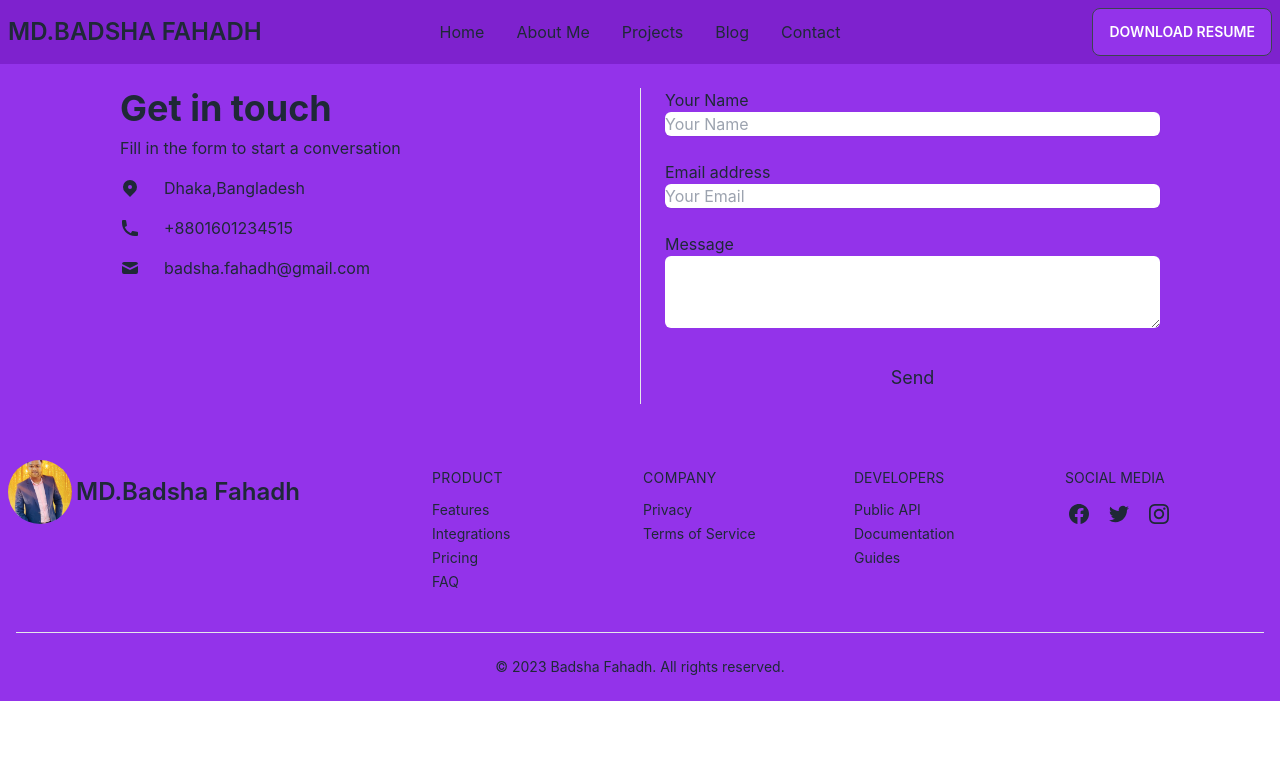
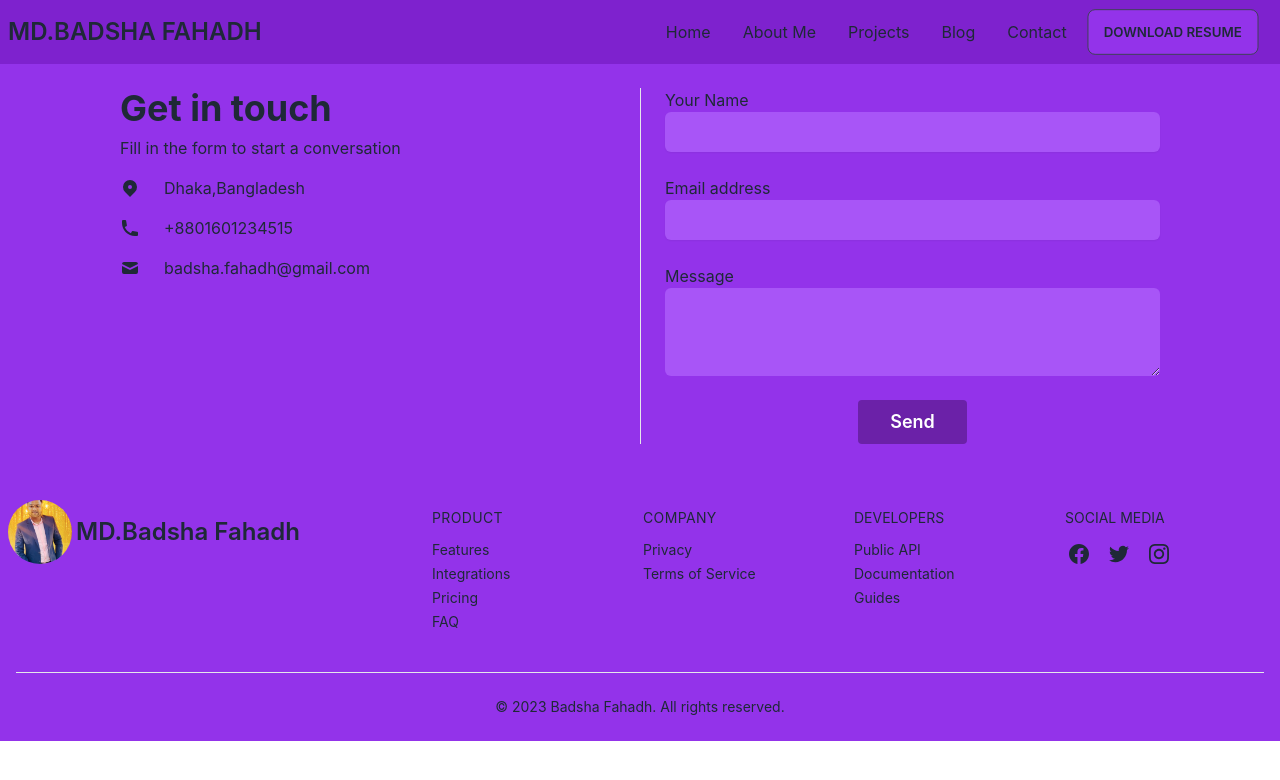
Before and after one commit to FahadMridha/my-protfolio, a React (Create React App) app: page /contact in a window 1280 px wide. Shown: the top 780 px of the page. Built offline with nearby package versions, Linux system fonts and the light colour scheme.

Commit message:
folishing the site

```diff
--- a/src/home/ContactUs/ContactUs.js
+++ b/src/home/ContactUs/ContactUs.js
@@ -77,15 +77,14 @@ const ContactUs = () => {
           ref={form}
           onSubmit={sendEmail}
           novalidate=""
-          className="flex flex-col py-6 space-y-6 md:py-0 md:px-6 ng-untouched ng-pristine ng-valid"
+          className="flex flex-col py-3 space-y-6 md:py-0 md:px-6 ng-untouched ng-pristine ng-valid"
         >
           <label className="block">
             <span className="mb-1">Your Name</span>
             <input
               type="text"
               name="user_name"
-              placeholder="Your Name"
-              className="block w-full rounded-md shadow-sm focus:ring focus:ring-opacity-75 focus:ring-violet-400 dark:bg-gray-800"
+              className="block w-full p-2 rounded-md shadow-sm bg-purple-500 focus:ring focus:ring-opacity-75 focus:ring-violet-400 dark:bg-gray-800"
             />
           </label>
           <label className="block">
@@ -94,8 +93,7 @@ const ContactUs = () => {
               type="email"
               name="user_email"
               required
-              placeholder="Your Email"
-              className="block w-full rounded-md shadow-sm focus:ring focus:ring-opacity-75 focus:ring-violet-400 dark:bg-gray-800"
+              className="block w-full p-2  rounded-md shadow-sm bg-purple-500  focus:ring focus:ring-opacity-75 focus:ring-violet-400 dark:bg-gray-800"
             />
           </label>
           <label className="block">
@@ -103,13 +101,13 @@ const ContactUs = () => {
             <textarea
               name="message"
               rows="3"
-              className="block w-full rounded-md focus:ring focus:ring-opacity-75 focus:ring-violet-400 dark:bg-gray-800"
+              className="block w-full p-2 rounded-md focus:ring bg-purple-500 focus:ring-opacity-75 focus:ring-violet-400 dark:bg-gray-800"
             ></textarea>
           </label>
           <input
             type="submit"
             value="Send"
-            className="self-center px-8 py-3 text-lg rounded focus:ring hover:ring focus:ring-opacity-75 dark:bg-violet-400 dark:text-gray-900 focus:ring-violet-400 hover:ring-violet-400"
+            className="self-center px-8 py-2 text-lg  font-semibold text-white rounded dark:border-gray-100 bg-purple-800 hover:bg-purple-700"
           ></input>
         </form>
       </div>
--- a/src/home/aboutMe/AboutMe.js
+++ b/src/home/aboutMe/AboutMe.js
@@ -15,7 +15,14 @@ const AboutMe = () => {
               JavaScript, HTML, CSS, Bootstrap, Tailwind and mobile responsive
               web development.
             </p>
-            <button className="btn btn-primary">Hire Me</button>
+            <a
+              target="_blank"
+              rel="noopener noreferrer"
+              href="https://www.linkedin.com/in/md-badsha-fahadh/"
+              className="px-8 py-3 text-lg font-semibold text-white rounded bg-purple-800 hover:bg-purple-700"
+            >
+              Hire Me
+            </a>
           </div>
         </div>
       </div>
--- a/src/home/banner/Banner.js
+++ b/src/home/banner/Banner.js
@@ -23,8 +23,10 @@ const Banner = () => {
             </h1>
             <p className="mt-6 mb-8 text-lg sm:mb-12">
               I’m a web developer specializing in{" "}
-              <span className="text-teal-900 font-bold">react js</span>. The
-              main focus is front-end, but at the same time,
+              <span className="text-purple-900 text-xl font-bold">
+                react js
+              </span>
+              . The main focus is front-end, but at the same time,
               <br className="hidden md:inline lg:hidden" />I try to learn new
               technology also. Currently, I’m focused on learning mern stack
               development.
@@ -34,7 +36,7 @@ const Banner = () => {
                 rel="noopener noreferrer"
                 target="_blank"
                 href="https://drive.google.com/file/d/1-J2S6CmbVRDmJ3GTmKKlYaWIvqD2-rxV/view?usp=share_link"
-                className="px-8 py-3 text-lg font-semibold border rounded dark:border-gray-100 bg-slate-300 hover:bg-slate-400"
+                className="px-8 py-3 text-lg font-semibold text-white rounded dark:border-gray-100 bg-purple-800 hover:bg-purple-700"
               >
                 Download Resume
               </a>
--- a/src/home/projects/Projects.js
+++ b/src/home/projects/Projects.js
@@ -37,7 +37,7 @@ const Projects = () => {
 
   return (
     <div className="lg:m-10 ">
-      <div className="m-6">
+      <div className="mb-24">
         <h1 className="text-center text-3xl">
           My Recent <span className="text-purple-900 font-bold">Works</span>
         </h1>
@@ -64,7 +64,7 @@ const Projects = () => {
                   // rel="noopener noreferrer"
                   // target="_blank"
                   // href={project.live}
-                  className="px-8 py-3 text-lg font-semibold border rounded dark:border-gray-100 bg-slate-300 hover:bg-slate-400"
+                  className="px-8 py-3 text-lg font-semibold text-white rounded bg-purple-800 hover:bg-purple-700"
                 >
                   See More
                 </Link>
--- a/src/pages/shared/Navbar.js
+++ b/src/pages/shared/Navbar.js
@@ -4,7 +4,7 @@ import { Link } from "react-router-dom";
 const Navbar = () => {
   return (
     <div>
-      <div className="navbar bg-purple-700">
+      <div className="navbar  bg-purple-700">
         <div className="navbar-start">
           <div className="dropdown">
             <label tabIndex={0} className="btn btn-ghost lg:hidden">
@@ -43,14 +43,23 @@ const Navbar = () => {
               <li>
                 <Link to="/contact">Contact</Link>
               </li>
+              <li>
+                <a
+                  target="_blank"
+                  href="MD.Badsha Fahadh.pdf"
+                  className="btn bg-purple-600 hover:bg-purple-500"
+                >
+                  Download Resume
+                </a>
+              </li>
             </ul>
           </div>
-          <h1 className=" normal-case text-2xl font-semibold">
+          <h1 className=" normal-case  text-2xl font-semibold">
             MD.BADSHA FAHADH
           </h1>
         </div>
-        <div className="navbar-center hidden lg:flex">
-          <ul className="menu menu-horizontal px-1">
+        <div className="mx-auto  hidden lg:flex">
+          <ul className="menu  menu-horizontal px-1">
             <li>
               <Link to="/home">Home</Link>
             </li>
@@ -66,16 +75,16 @@ const Navbar = () => {
             <li>
               <Link to="/contact">Contact</Link>
             </li>
+            <li>
+              <a
+                target="_blank"
+                href="MD.Badsha Fahadh.pdf"
+                className="btn bg-purple-600 hover:bg-purple-500"
+              >
+                Download Resume
+              </a>
+            </li>
           </ul>
-        </div>
-        <div className="navbar-end">
-          <a
-            target="_blank"
-            href="MD.Badsha Fahadh.pdf"
-            className="btn bg-purple-600"
-          >
-            Download Resume
-          </a>
         </div>
       </div>
     </div>
```
Also changed, not shown: 1 other file (tests, documents, lock files or other folders).
